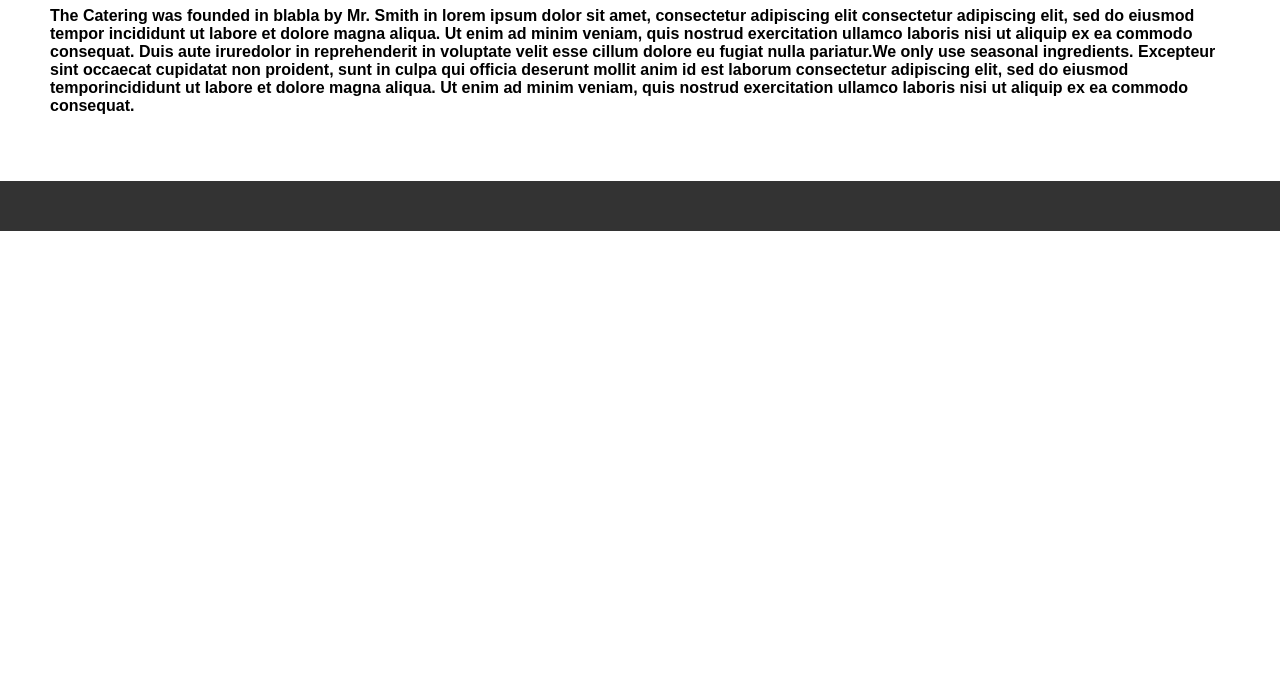
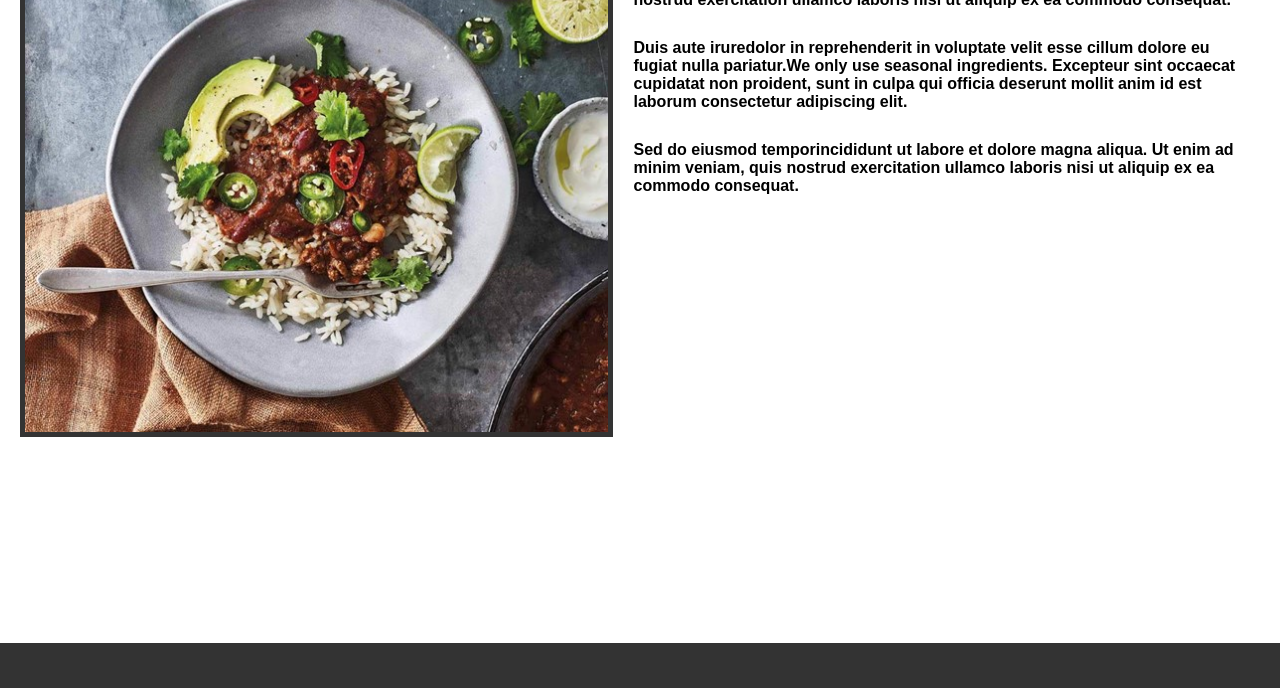
Before and after one commit to AlexSinos/Recipe-Website, a plain HTML site: page about.html in a window 1280 px wide. Shown: the part 233-921 px from the top of the page. Before the commit the page ends 800 px from the top, so only its background shows below. Drawn offline with Linux system fonts and the light colour scheme.

Commit message:
Cleaned up code, debugged issues, improved "about us" page.

```diff
--- a/about.html
+++ b/about.html
@@ -16,20 +16,32 @@
       </div>
     </div>
     <div class="main">
-      <h1>About Flaming Pans</h1>
-      <p>
-        The Catering was founded in blabla by Mr. Smith in lorem ipsum dolor sit
-        amet, consectetur adipiscing elit consectetur adipiscing elit, sed do
-        eiusmod tempor incididunt ut labore et dolore magna aliqua. Ut enim ad
-        minim veniam, quis nostrud exercitation ullamco laboris nisi ut aliquip
-        ex ea commodo consequat. Duis aute iruredolor in reprehenderit in
-        voluptate velit esse cillum dolore eu fugiat nulla pariatur.We only use
-        seasonal ingredients. Excepteur sint occaecat cupidatat non proident,
-        sunt in culpa qui officia deserunt mollit anim id est laborum
-        consectetur adipiscing elit, sed do eiusmod temporincididunt ut labore
-        et dolore magna aliqua. Ut enim ad minim veniam, quis nostrud
-        exercitation ullamco laboris nisi ut aliquip ex ea commodo consequat.
-      </p>
+      <div class="content">
+        <div class="about">
+          <h1>About Flaming Pans</h1>
+          <img src="avocado.jpg" />
+          <p>
+            The Catering was founded in blabla by Mr. Smith in lorem ipsum dolor
+            sit amet, consectetur adipiscing elit consectetur adipiscing elit,
+            sed do eiusmod tempor incididunt ut labore et dolore magna aliqua.
+            Ut enim ad minim veniam, quis nostrud exercitation ullamco laboris
+            nisi ut aliquip ex ea commodo consequat.
+          </p>
+
+          <p>
+            Duis aute iruredolor in reprehenderit in voluptate velit esse cillum
+            dolore eu fugiat nulla pariatur.We only use seasonal ingredients.
+            Excepteur sint occaecat cupidatat non proident, sunt in culpa qui
+            officia deserunt mollit anim id est laborum consectetur adipiscing
+            elit.
+          </p>
+          <p>
+            Sed do eiusmod temporincididunt ut labore et dolore magna aliqua. Ut
+            enim ad minim veniam, quis nostrud exercitation ullamco laboris nisi
+            ut aliquip ex ea commodo consequat.
+          </p>
+        </div>
+      </div>
     </div>
   </body>
 </html>
--- a/styles.css
+++ b/styles.css
@@ -1,3 +1,17 @@
+.logo img {
+  height: 60px;
+  width: auto;
+  float: left;
+  display: block;
+  padding: 10px;
+  object-fit: cover;
+  box-shadow: inset 0em 0em 0em rgba(0, 0, 0, 0.719);
+}
+.logo img:hover {
+  background-color: #ddd;
+  color: black;
+}
+
 .intro {
   background-color: #333;
   border: 5px solid #333;
@@ -6,12 +20,32 @@
   margin: 0 auto;
   box-shadow: 0em 0em 1em rgba(0, 0, 0, 0.719);
 }
+.homepage {
+  padding: 50px;
+}
+p {
+  padding: 10px;
+  margin: 10px;
+}
+.main {
+  padding-top: 80px;
+  padding-left: 20px;
+  padding-right: 20px;
+  padding-bottom: 20px;
+  background-color: white;
+  min-height: 776px;
+  margin-bottom: 45px;
+}
+.content .about img {
+  height: 500px;
+  float: left;
+  margin-right: 20px;
+}
 
 .pans-img {
   max-width: 100%;
   height: auto;
   display: block;
-
   margin: 0 auto;
 }
 .ingredients {
@@ -30,36 +64,21 @@
 ul li {
   color: white;
 }
+
 .content img {
   border: 5px solid #333;
+}
+.content .recipes img {
   margin: 0 auto;
   display: block;
   margin-top: 20px;
 }
-.main {
-  padding: 50px;
-  border-bottom: 50px solid #333;
+body {
+  margin: 0;
 }
 
-.logo img {
-  height: 60px;
-  width: auto;
-  float: left;
-  display: block;
-  padding: 10px;
-  object-fit: cover;
-  box-shadow: inset 0em 0em 0em rgba(0, 0, 0, 0.719);
-}
-.logo img:hover {
-  background-color: #ddd;
-  color: black;
-}
-
-body,
 html {
-  background-color: white;
-  margin: 0;
-  padding-top: 55px;
+  background-color: #333;
 }
 
 * {
@@ -77,6 +96,8 @@
   overflow: hidden;
   box-shadow: inset 0 -15px 15px rgba(255, 255, 255, 0.075),
     0em 1em 1em rgba(0, 0, 0, 0.3);
+  display: block;
+  margin-bottom: 30px;
 }
 
 /* Add a black background color to the top navigation */
```
Also changed, not shown: contact.html (+9 -9 lines), index.html (+3 -4 lines), lasagna.html (+2 -0 lines), noodles.html (+2 -5 lines), recipes.html (+5 -4 lines), avocado.jpg (added), finished_noodles.jpg (added).
